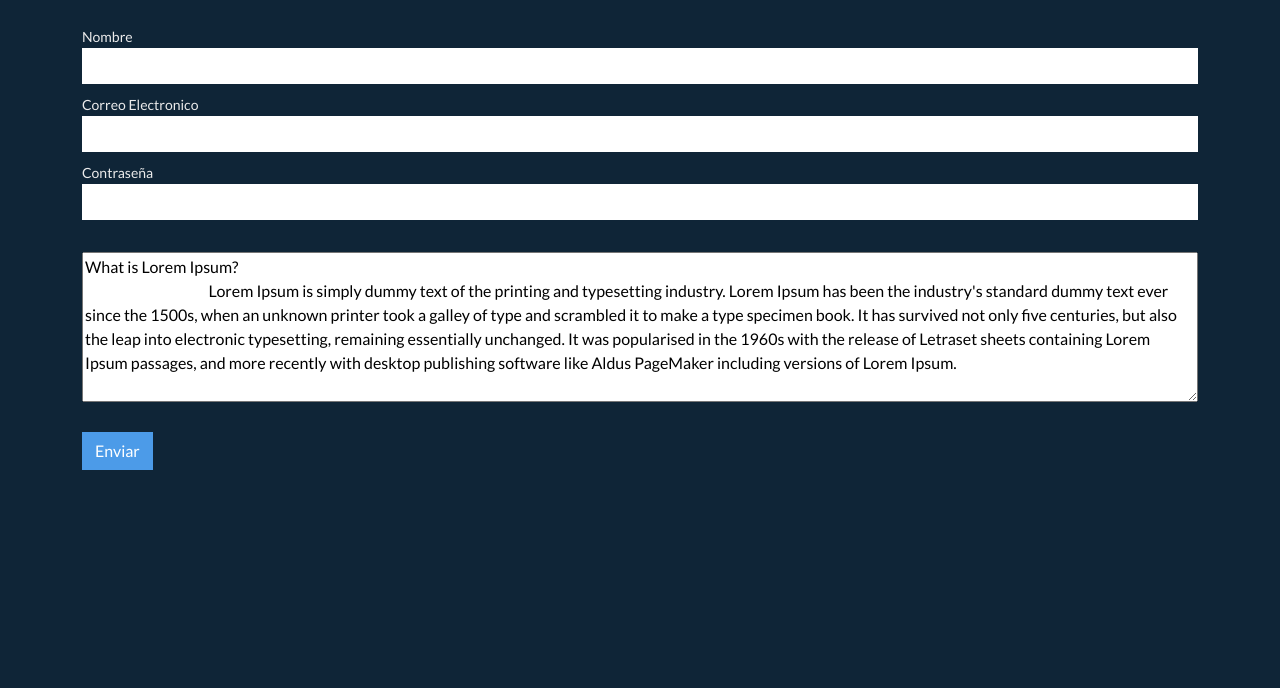
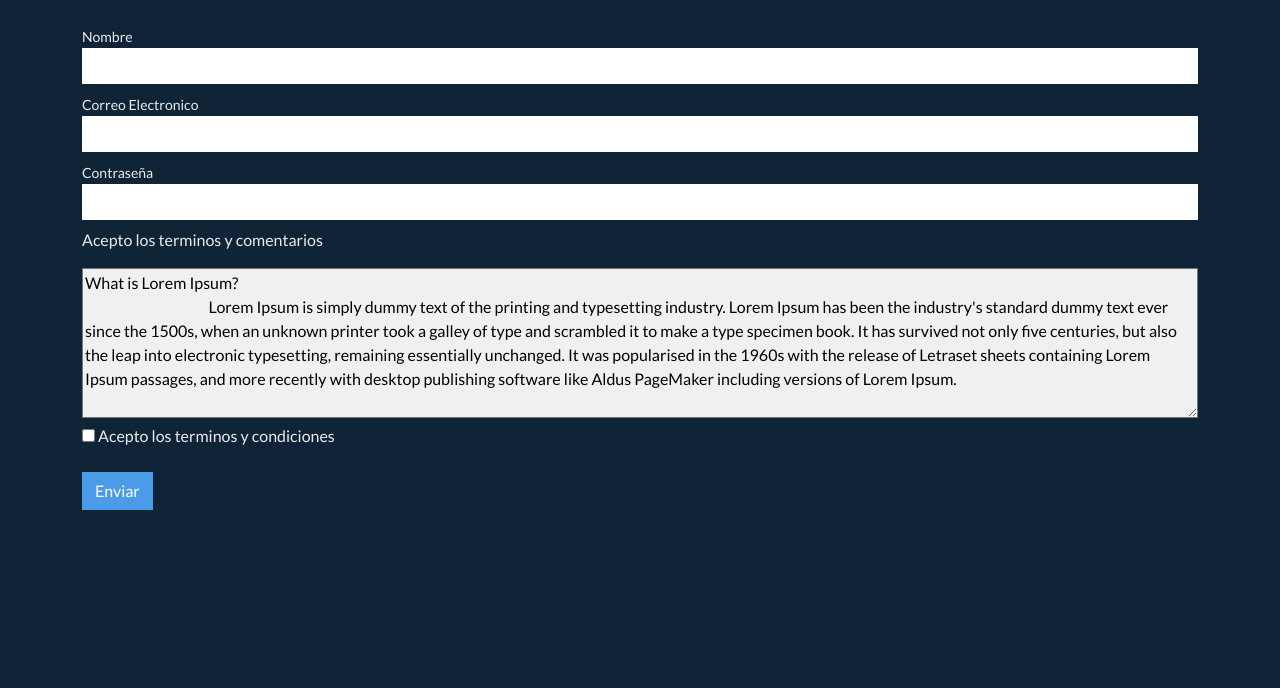
Before and after one commit to elrogerrr/ifglobal_form, a Flask app: page /registro in a window 1280 px wide. Shown: the top 688 px of the page. Run offline with Flask 2, Linux system fonts and the light colour scheme; some libraries are stand-ins or nearby versions.

Commit message:
registro terminos y condiciones

```diff
--- a/app.py
+++ b/app.py
@@ -43,7 +43,8 @@ def registro():
     if request.method  == 'POST' and registro_form.validate():
         user = User(registro_form.username.data,
                     registro_form.email.data,
-                    registro_form.password.data)
+                    registro_form.password.data,
+                    registro_form.acepto.data)
         db.session.add(user)
         db.session.commit()
         success_message = 'Datos almacenados correctamente en base de datos !!!'
--- a/forms.py
+++ b/forms.py
@@ -1,4 +1,4 @@
-from wtforms import Form, StringField, PasswordField, TextField, TextAreaField, HiddenField
+from wtforms import Form, StringField, PasswordField, TextField, TextAreaField, HiddenField, BooleanField
 from wtforms.fields.html5 import EmailField
 from wtforms import validators
 
@@ -19,6 +19,7 @@ class RegistroForm(Form):
         validators.Length(min=8,max=25, message='Ingrese contraseña valida. !'),
         validators.Required()
         ])
+    acepto=BooleanField('',[validators.Required()])
     honeypot = HiddenField('',[length_honeypot])
 
 class LoginForm(Form):
--- a/models.py
+++ b/models.py
@@ -10,12 +10,14 @@ class User(db.Model):
     username = db.Column(db.String(50), unique=True)
     email = db.Column(db.String(40))
     password = db.Column(db.String(102))
+    acepto=db.Column(db.Boolean)
     created_date = db.Column(db.DateTime, default=datetime.datetime.now)
 
-    def __init__(self, username, email, password):
+    def __init__(self, username, email, password, acepto):
         self.username=username
         self.email=email
         self.password=self.__create_password(password)
+        self.acepto=acepto
 
     def __create_password(self,password):
         return generate_password_hash(password)
--- a/templates/registro.html
+++ b/templates/registro.html
@@ -22,12 +22,13 @@ render_field %}
       <div class="row control-group">
         <div class="form-group col-xs-12 floating-label-form-group controls">
           {{ render_field(form.password , class='form-control' )}}
+          <p>Acepto los terminos y comentarios</p>
         </div>
       </div>
-      <br />
+
       <div class="row control-group">
         <div class="form-group col-xs-12 floating-label-form-group controls">
-          <textarea name="texto" rows="6" style="width:100%">
+          <textarea name="texto" rows="6" style="width:100%; background-color: rgb(240, 240, 240);">
 What is Lorem Ipsum?
                                         Lorem Ipsum is simply dummy text of the printing and typesetting industry. Lorem Ipsum has been the industry's standard dummy text ever since the 1500s, when an unknown printer took a galley of type and scrambled it to make a type specimen book. It has survived not only five centuries, but also the leap into electronic typesetting, remaining essentially unchanged. It was popularised in the 1960s with the release of Letraset sheets containing Lorem Ipsum passages, and more recently with desktop publishing software like Aldus PageMaker including versions of Lorem Ipsum.
 
@@ -44,6 +45,14 @@ What is Lorem Ipsum?
                                         There are many variations of passages of Lorem Ipsum available, but the majority have suffered alteration in some form, by injected humour, or randomised words which don't look even slightly believable. If you are going to use a passage of Lorem Ipsum, you need to be sure there isn't anything embarrassing hidden in the middle of text. All the Lorem Ipsum generators on the Internet tend to repeat predefined chunks as necessary, making this the first true generator on the Internet. It uses a dictionary of over 200 Latin words, combined with a handful of model sentence structures, to generate Lorem Ipsum which looks reasonable. The generated Lorem Ipsum is therefore always free from repetition, injected humour, or non-characteristic words etc.</textarea>
         </div>
       </div>
+
+
+      <div class="row control-group">
+        <div class="form-group col-xs-12 floating-label-form-group controls">
+          {{ form.acepto }}<span>  Acepto los terminos y condiciones </span>
+        </div>
+      </div>
+
       <br />
       {{ form.honeypot }}
       <div class="row">
```
Also changed, not shown: databases/db_ifglobal.db, templates/macro.html (line endings or trailing spaces).
